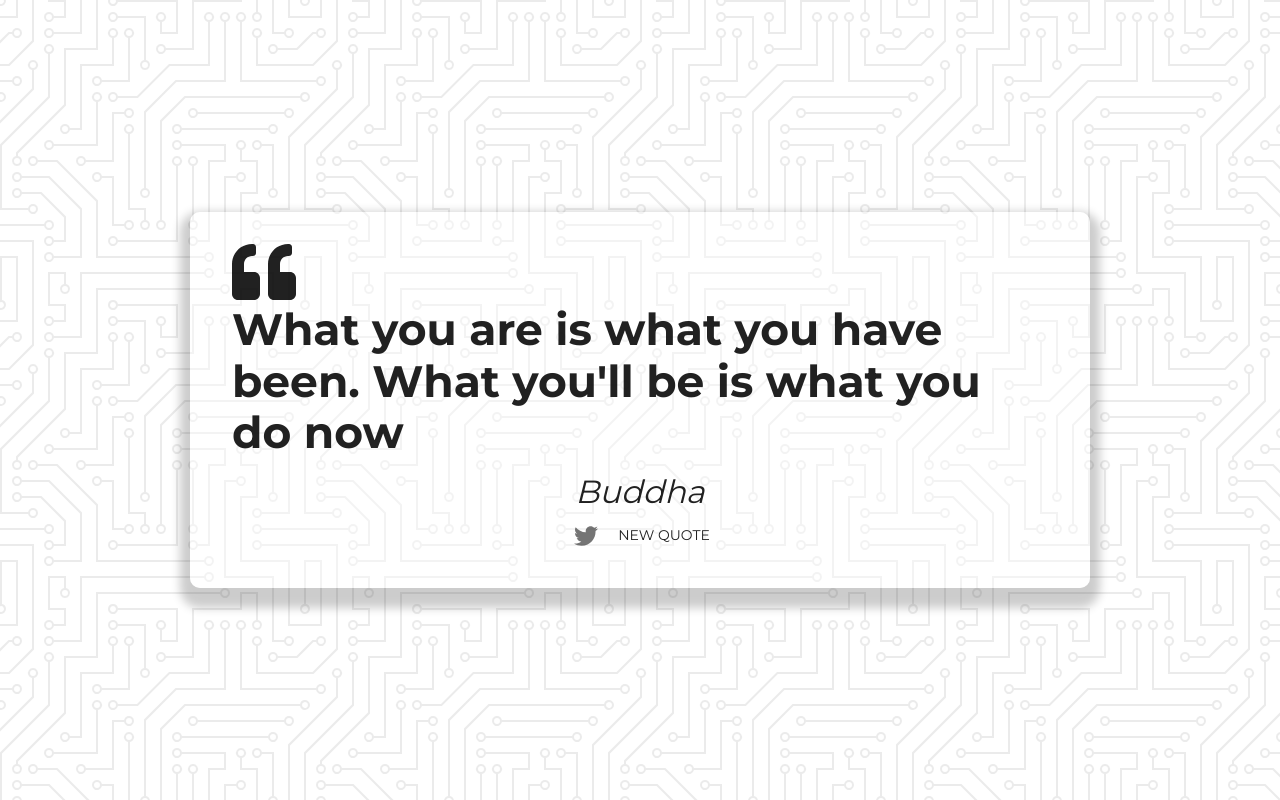
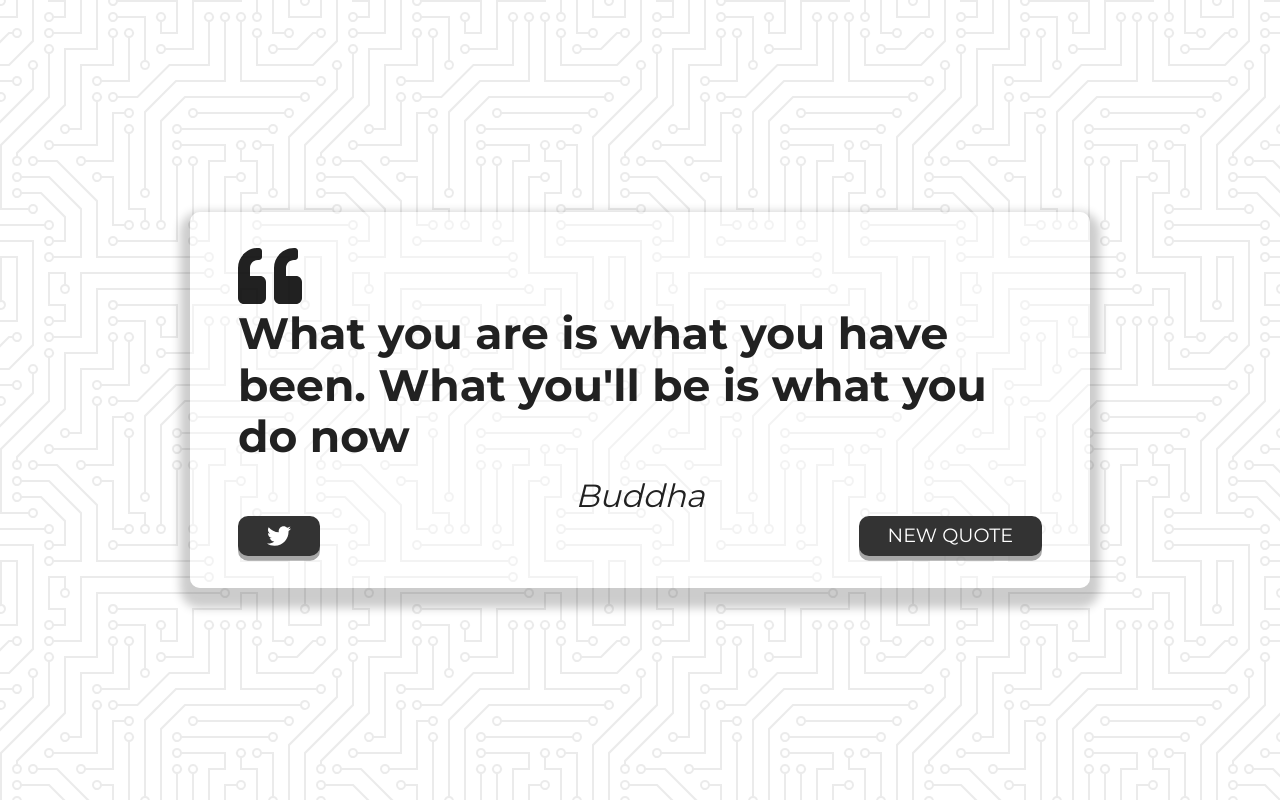
Before and after one commit to oscaramos/quote-generator, a React (Create React App) app: page / in a window 1280 px wide. Built offline with nearby package versions, Linux system fonts and the light colour scheme.

Commit message:
feat: Better button styles

```diff
--- a/src/App.jsx
+++ b/src/App.jsx
@@ -1,4 +1,5 @@
 import React from 'react'
+import clsx from 'clsx'
 
 import { FontAwesomeIcon } from '@fortawesome/react-fontawesome'
 import { faQuoteLeft } from '@fortawesome/free-solid-svg-icons'
@@ -20,7 +21,7 @@ import {
 const useStyles = makeStyles(theme => ({
   quoteContainer: {
     maxWidth: 900,
-    padding: '2em 3em',
+    padding: '2rem 3rem',
     borderRadius: 10,
     backgroundColor: 'rgba(255, 255, 255, 0.4)',
     boxShadow: '0px 10px 10px 10px rgba(0, 0, 0, 0.2)',
@@ -28,6 +29,30 @@ const useStyles = makeStyles(theme => ({
       margin: '0 10px',
     },
   },
+  button: {
+    backgroundColor: '#333',
+    color: 'white',
+    fontSize: '1.2rem',
+    height: '2.5rem',
+    borderRadius: 10,
+    padding: '0.5rem 1.8rem',
+    boxShadow: '0 0.3rem rgba(121, 121, 121, 0.65)',
+    transitionDuration: '0s',
+    '&:hover': {
+      backgroundColor: '#333',
+      filter: 'brightness(110%)'
+    },
+    '&:active': {
+      transform: 'translate(0, 0.3rem)',
+      boxShadow: 'none',
+    }
+  },
+  twitterButton: {
+    fontSize: '1.5rem',
+    '&:hover': {
+      color: '#38a1f3',
+    }
+  }
 }))
 
 
@@ -68,13 +93,17 @@ function App() {
           </Grid>
 
           {/*-- Buttons --*/}
-          <Grid item>
-            <IconButton>
-              <FontAwesomeIcon icon={faTwitter} aria-label='Tweet this' />
-            </IconButton>
-            <Button>
-              New Quote
-            </Button>
+          <Grid item container direction='row' justify='space-between'>
+            <Grid item>
+              <IconButton className={clsx(classes.button, classes.twitterButton)} disableRipple>
+                <FontAwesomeIcon icon={faTwitter} aria-label='Tweet this' />
+              </IconButton>
+            </Grid>
+            <Grid item>
+              <Button className={classes.button} disableRipple>
+                New Quote
+              </Button>
+            </Grid>
           </Grid>
         </Grid>
       </Grid>
```
